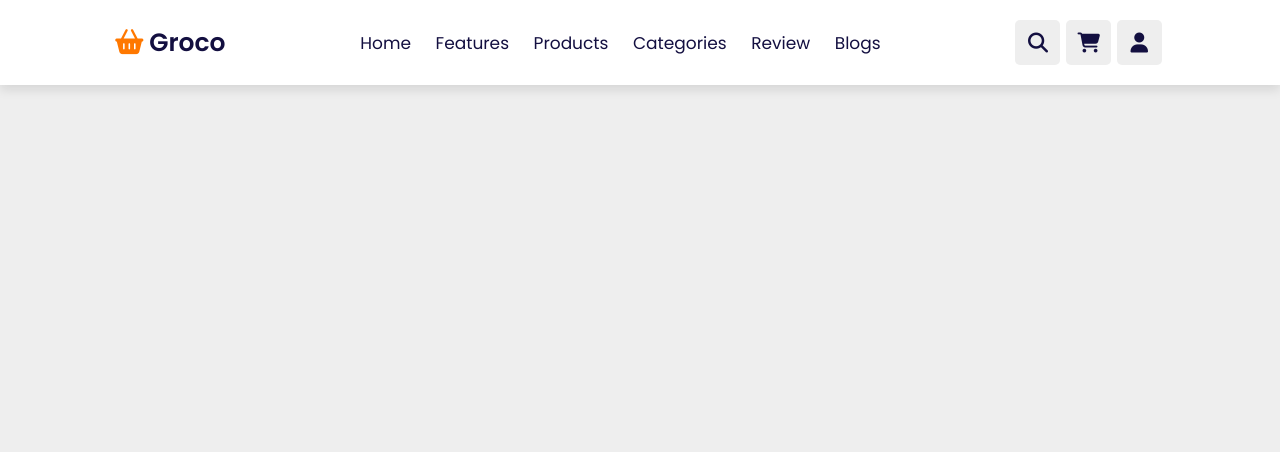
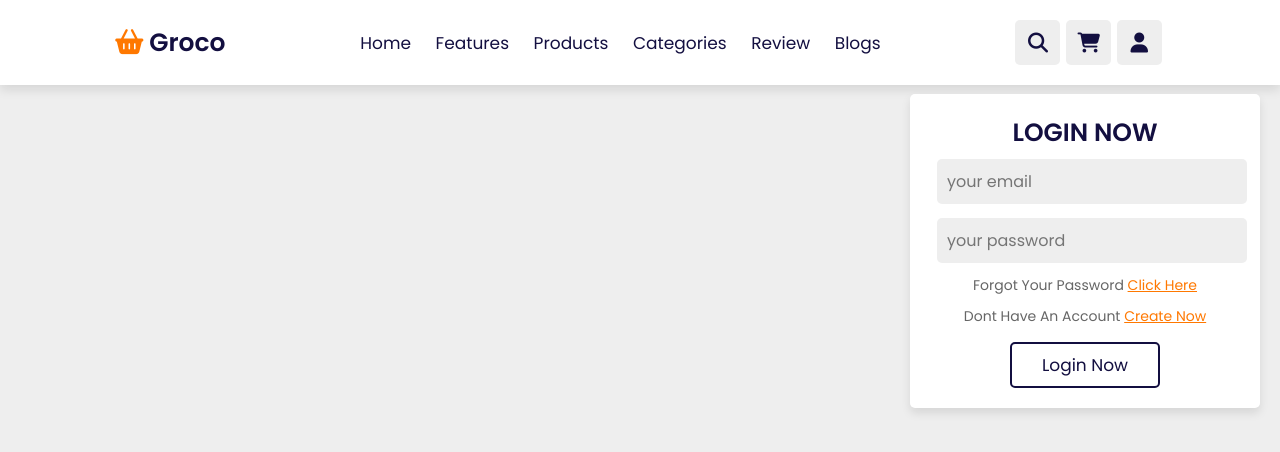
Before and after one commit to selvasekar532/grocery_shop, a plain HTML site: page index.html in a window 1280 px wide. Both pictures are taken after a click on the element 1139 px from the left and 42 px from the top of the page. Drawn offline with Linux system fonts and the light colour scheme.

Commit message:
completed login form

```diff
--- a/index.html
+++ b/index.html
@@ -67,6 +67,16 @@
             <div class="total">total : $19.69/-</div>
             <a href="#" class="btn">Check Out</a>
         </div>
+
+        <form action="" class="login-form">
+            <h3>Login now</h3>
+            <input type="email" placeholder="your email" class="box">
+            <input type="password" placeholder="your password" class="box">
+            <p>forgot your password <a href="#">click here</a></p>
+            <p>dont have an account <a href="#">create now</a></p>
+            <input type="submit" value="login now" class="btn">
+
+        </form>
     </header>
 
 
--- a/main.js
+++ b/main.js
@@ -12,3 +12,11 @@ let shoppingCart = document.querySelector('.shopping-cart');
 document.querySelector('#cart-btn').onclick = () =>{
     shoppingCart.classList.toggle('active');
 }
+
+    //  for login page
+
+let loginForm = document.querySelector('.login-form');
+
+document.querySelector('#login-btn').onclick = () =>{
+    loginForm.classList.toggle('active');
+}
--- a/style.css
+++ b/style.css
@@ -38,6 +38,7 @@ body {
     border: .2rem solid var(--black);
     color: var(--black);
     cursor: pointer;
+    background: none;
 }
 .btn:hover {
     background: var(--orange);
@@ -140,9 +141,10 @@ body {
     box-shadow: var(--box-shadow);
     width: 35rem;
     background: #fff;
-}.header .shopping-cart.active {
+}
+.header .shopping-cart.active {
     right: 2rem;
-    transition: .6s all ease;
+    transition: .4s all ease;
 }
 
 .header .shopping-cart .box {
@@ -187,3 +189,42 @@ header .shopping-cart .btn {
     text-align: center;
     margin: 1rem 0;
 }
+.header .login-form {
+    position: absolute;
+    top: 110%;
+    width: 35rem;
+    right: -110%;
+    box-shadow: var(--box-shadow);
+    background: #fff;
+    padding: 2rem;
+    border-radius: .5rem;
+    text-align: center;
+}
+.header .login-form.active {
+    right: 2rem;
+    transition: .4s all ease;
+}
+.header .login-form h3 {
+    font-size: 2.5rem;
+    text-transform: uppercase;
+    color: var(--black);
+}
+.header .login-form .box {
+    margin: .7rem;
+    width: 100%;
+    background: #eee;
+    padding: 1rem;
+    font-size: 1.6rem;
+    border-radius: .5rem;
+    color: var(--black);
+    text-transform: none;
+}
+.header .login-form p {
+    font-size: 1.4rem;
+    padding: .5rem 0;
+    color: var(--light-color)
+}
+.header .login-form p a {
+    text-decoration: underline;
+    color: var(--orange);
+}
```
